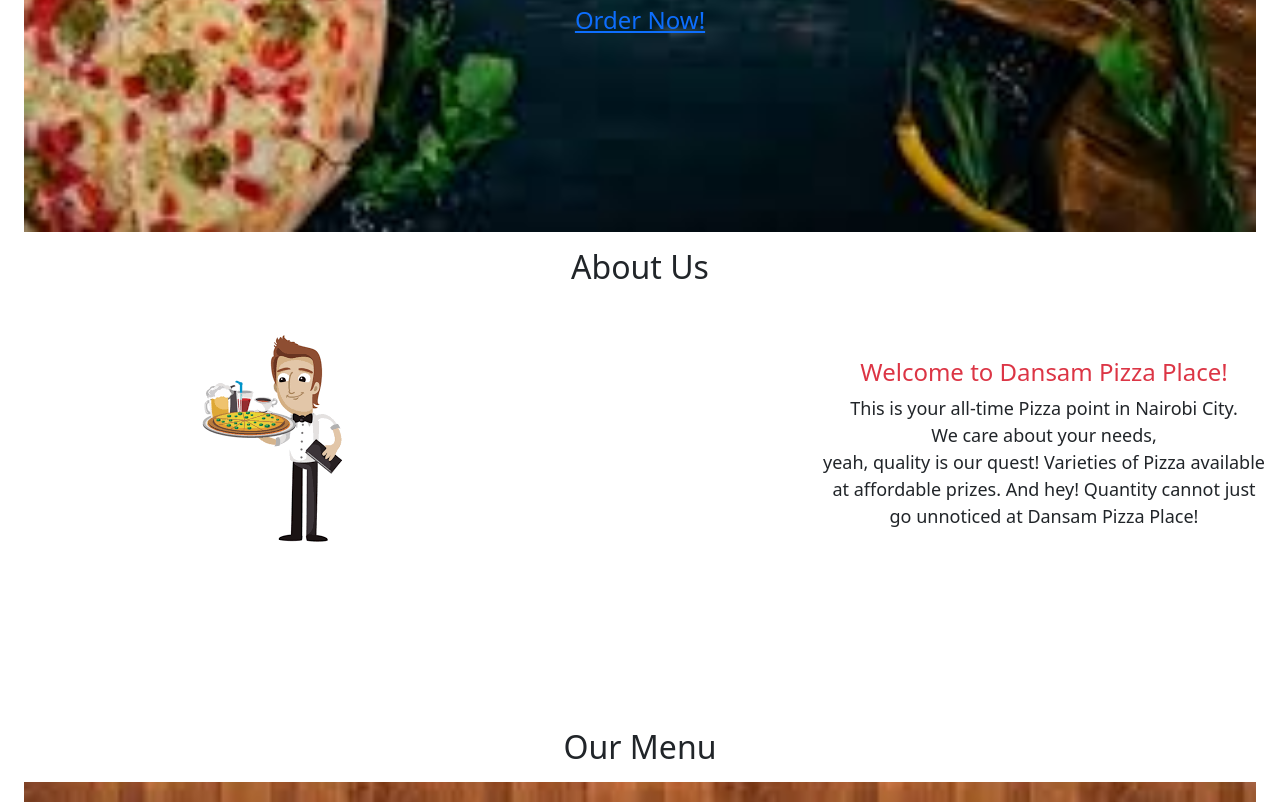
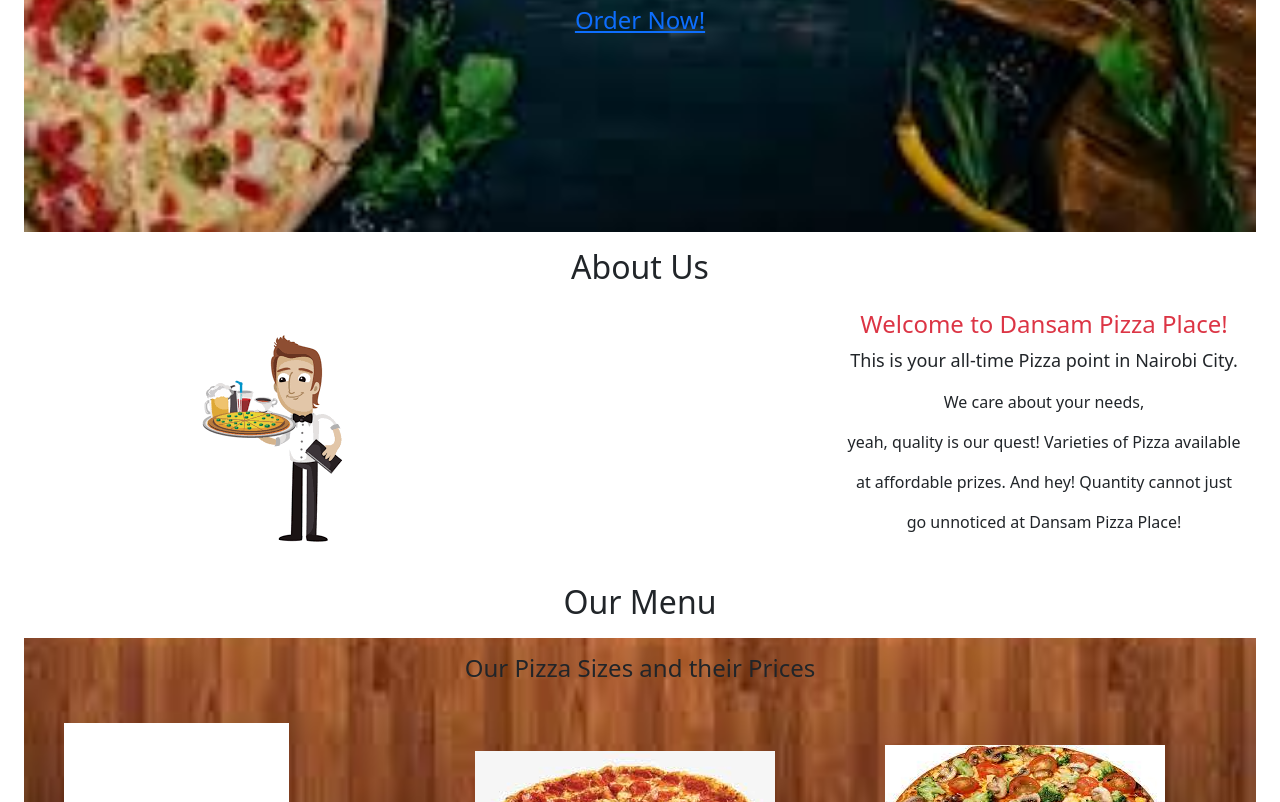
Before and after one commit to DanielSambu100/Dansam-Pizza-Place, a plain HTML site: page index.html in a window 1280 px wide. Shown: the part 568-1370 px from the top of the page. Drawn offline with nearby package versions, Linux system fonts and the light colour scheme; a web font is replaced by a local one.

Commit message:
update responsiveness

```diff
--- a/index.html
+++ b/index.html
@@ -57,17 +57,18 @@
         </div>
       </div>
       <!-- container2 description -->
-      <div class="container-fluid" style="height: 60vh;">
+      <div class="container-fluid" style="height: ;">
         <div class="col-12 text-center my-3">
           <h2 class="headings">About Us</h2>
         </div>
-        <div class="col-12 my-2 d-flex">
+        <div class="col-row my-2 d-flex">
           <div class="col-6 my-2 mx-5 py-3 px-5">
             <img src="assets/pizza-serving.png" alt="">
           </div>
-          <div class="col-6 my-2 py-5 mr-5 pr-5">
-            <h4 class="headings text-center text-danger" style="font-size: x-large;">Welcome to Dansam Pizza Place!</h4>
-            <p class="col-12 text-center" style="font-size: large;">This is your all-time Pizza point in Nairobi City. <br> We care about your needs, <br> yeah, quality is our quest! Varieties of Pizza available <br> at affordable prizes. And hey! Quantity cannot just <br> go unnoticed at Dansam Pizza Place!</p>
+          <div class="col-6 my-2 text-center" id="">
+            <h4 class="headings col-12 text-center text-danger" style="font-size: x-large;">Welcome to Dansam Pizza Place!</h4>
+            <p class="col-12 text-center" style="font-size: large;">This is your all-time Pizza point in Nairobi City. </p>
+          <p>We care about your needs, </p> <p>yeah, quality is our quest! Varieties of Pizza available </p> <p>at affordable prizes. And hey! Quantity cannot just </p>  <p>go unnoticed at Dansam Pizza Place!</p>
           </div>
         </div>
       </div>
--- a/styles/style.css
+++ b/styles/style.css
@@ -13,3 +13,7 @@ img {
     margin-left: auto;
     margin-right: auto;
 }
+#about {
+    margin-right: 0;
+    margin-left: 0;
+}
```
